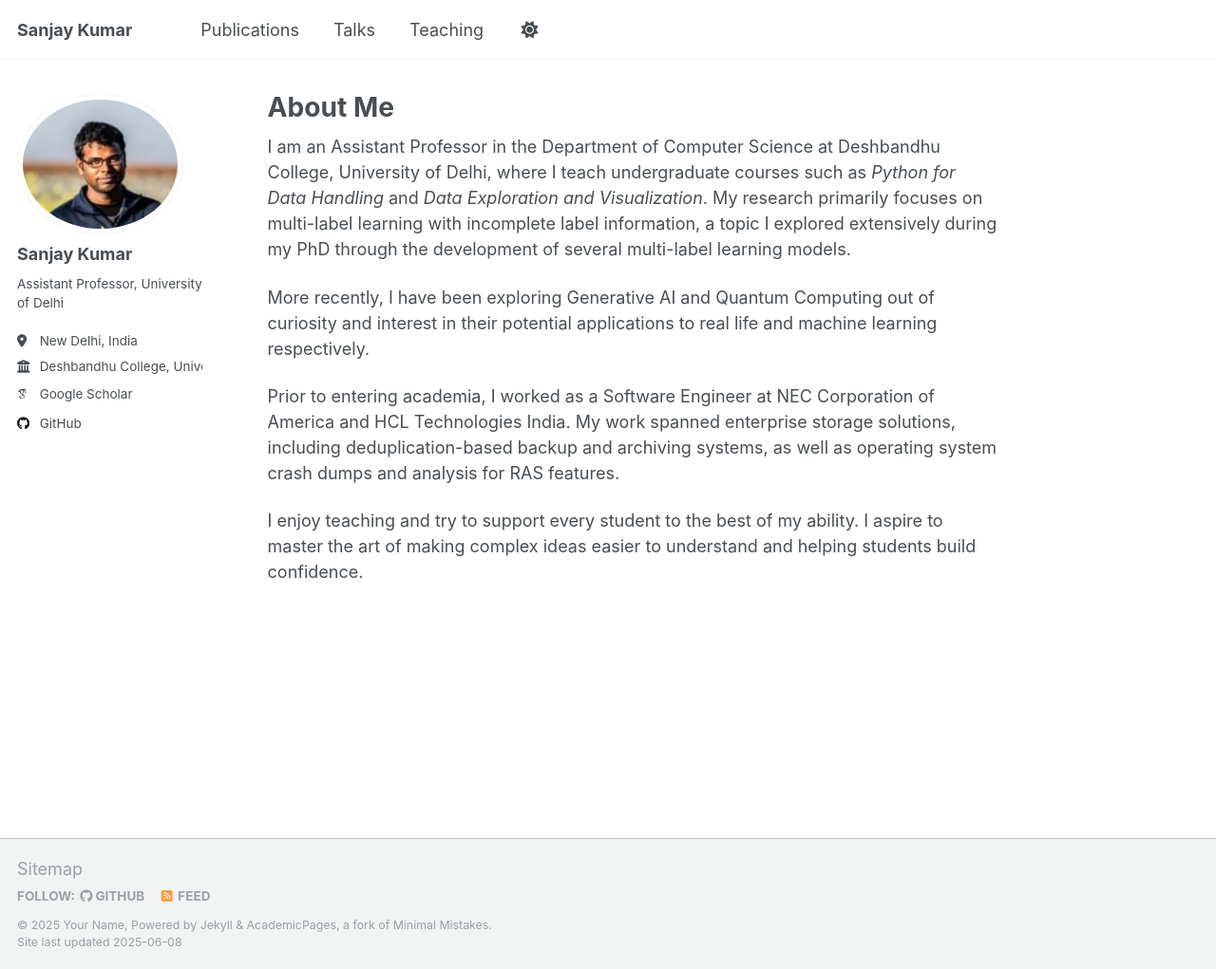
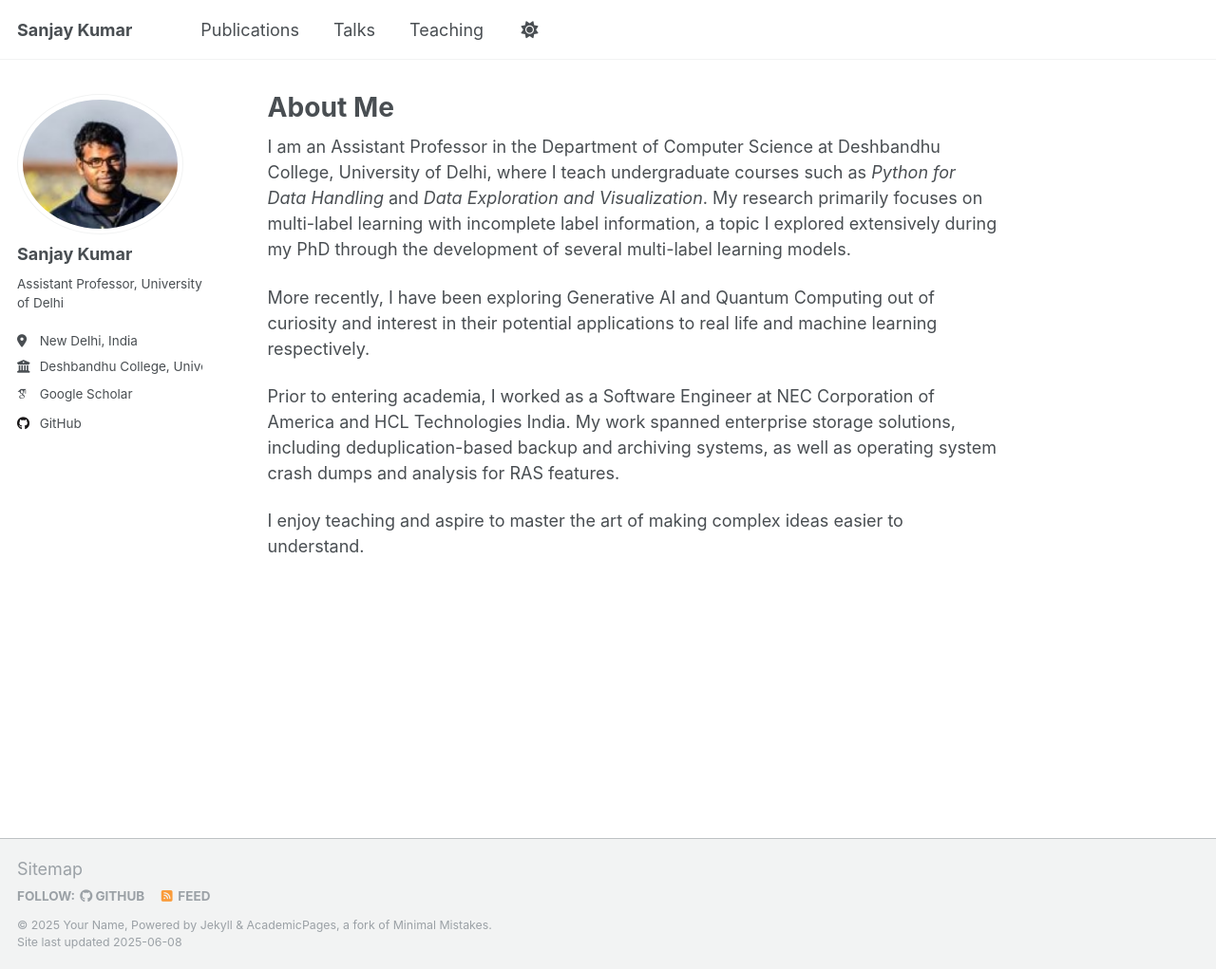
Before and after one commit to sanjayksau/sanjayksau.github.io, a Jekyll site: the page built from _pages/about.md, in a window 1280 px wide and 1021 px high. Shown: the whole window at 95% size. Built offline with Jekyll 4.4.1, drawn with Linux system fonts in a browser that asks for light colours; some web fonts are replaced.

Commit message:
Update about.md

```diff
--- a/_pages/about.md
+++ b/_pages/about.md
@@ -14,4 +14,4 @@ More recently, I have been exploring Generative AI and Quantum Computing out of
 
 Prior to entering academia, I worked as a Software Engineer at NEC Corporation of America and HCL Technologies India. My work spanned enterprise storage solutions, including deduplication-based backup and archiving systems, as well as operating system crash dumps and analysis for RAS features.
 
-I enjoy teaching and try to support every student to the best of my ability. I aspire to master the art of making complex ideas easier to understand and helping students build confidence.
+I enjoy teaching and aspire to master the art of making complex ideas easier to understand.
```
